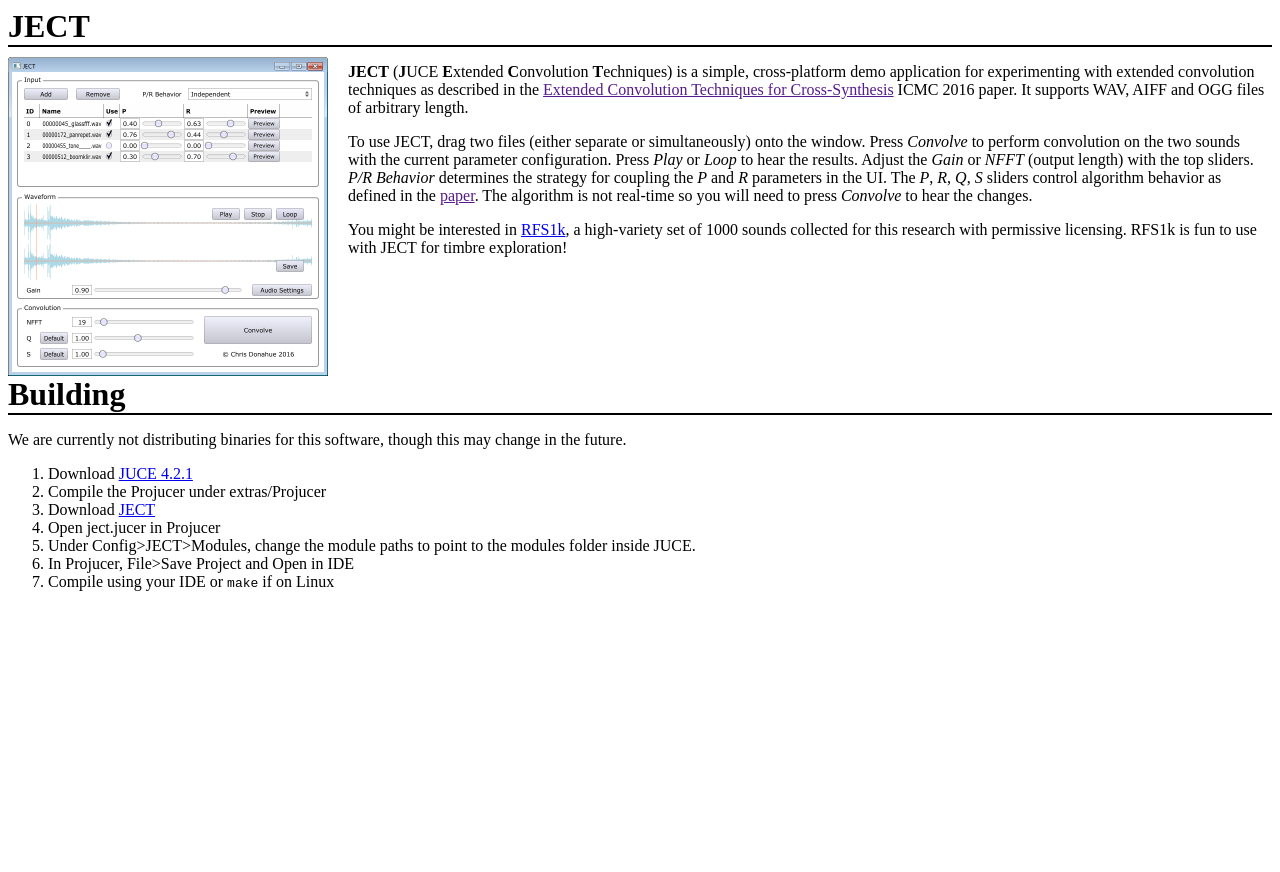
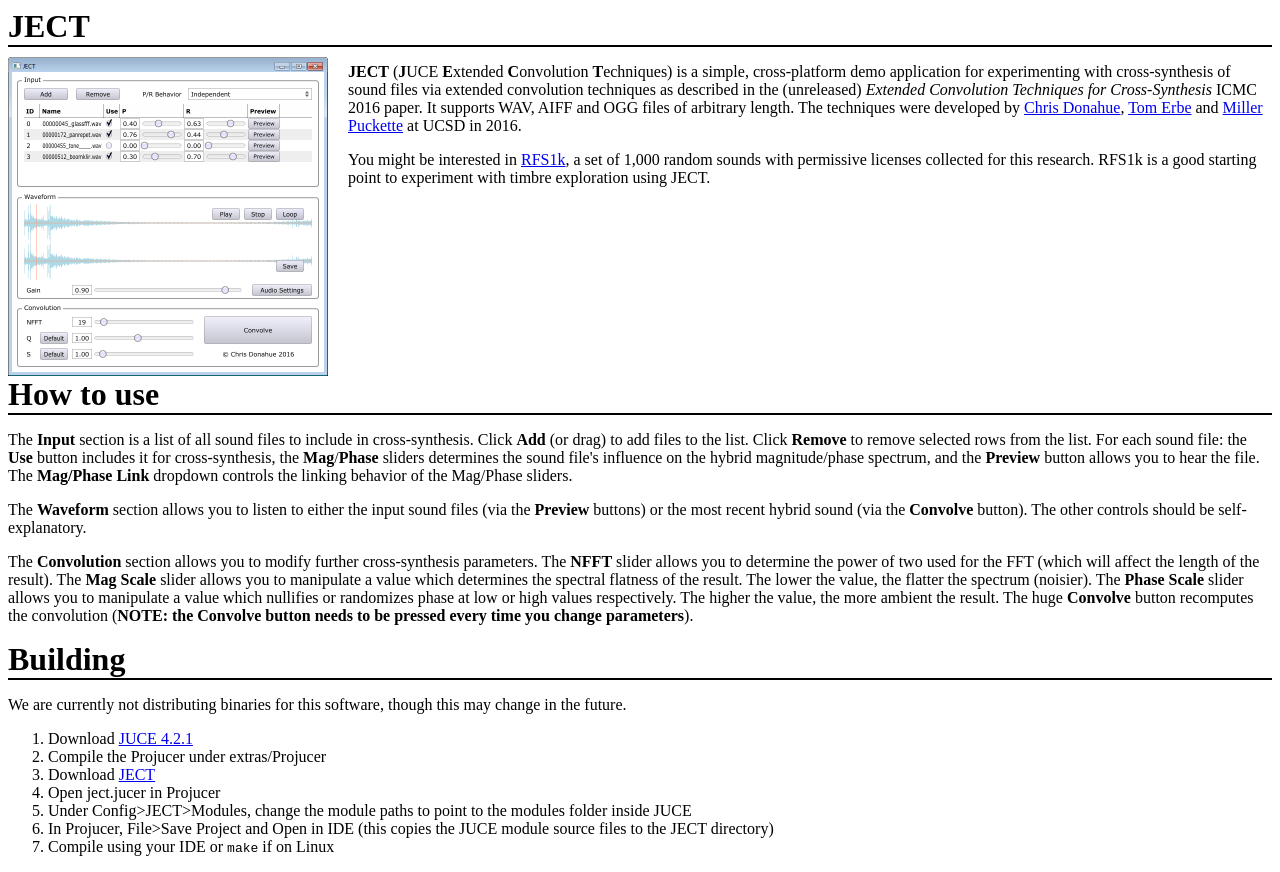
Before and after one commit to chrisdonahue/ject, a plain HTML site: page www/index.html in a window 1280 px wide. Before the commit the page ends 800 px from the top, so only its background shows below. Drawn offline with Linux system fonts and the light colour scheme.

Commit message:
updated website and parameter names

```diff
--- a/www/index.html
+++ b/www/index.html
@@ -18,10 +18,20 @@
 	<div class="title">JECT</div>
 	<div id="ss"><img src="img/ss.png"/></div>
 	<div class="text">
-		<p><b>JECT</b> (<b>J</b>UCE <b>E</b>xtended <b>C</b>onvolution <b>T</b>echniques) is a simple, cross-platform demo application for experimenting with extended convolution techniques as described in the <a href="">Extended Convolution Techniques for Cross-Synthesis</a> ICMC 2016 paper. It supports WAV, AIFF and OGG files of arbitrary length.</p>
-		<p>To use JECT, drag two files (either separate or simultaneously) onto the window. Press <i>Convolve</i> to perform convolution on the two sounds with the current parameter configuration. Press <i>Play</i> or <i>Loop</i> to hear the results. Adjust the <i>Gain</i> or <i>NFFT</i> (output length) with the top sliders. <i>P/R Behavior</i> determines the strategy for coupling the <i>P</i> and <i>R</i> parameters in the UI. The <i>P</i>, <i>R</i>, <i>Q</i>, <i>S</i> sliders control algorithm behavior as defined in the <a href="">paper</a>. The algorithm is not real-time so you will need to press <i>Convolve</i> to hear the changes.
-		<p>You might be interested in <a href="http://rfs1k.ucsd.edu/">RFS1k</a>, a high-variety set of 1000 sounds collected for this research with permissive licensing. RFS1k is fun to use with JECT for timbre exploration!</p>
+		<p><b>JECT</b> (<b>J</b>UCE <b>E</b>xtended <b>C</b>onvolution <b>T</b>echniques) is a simple, cross-platform demo application for experimenting with cross-synthesis of sound files via extended convolution techniques as described in the (unreleased) <i>Extended Convolution Techniques for Cross-Synthesis</i> ICMC 2016 paper. It supports WAV, AIFF and OGG files of arbitrary length. The techniques were developed by <a href="http://cdonahue.me">Chris Donahue</a>, <a href="http://www.soundhack.com/">Tom Erbe</a> and <a href="http://msp.ucsd.edu/">Miller Puckette</a> at UCSD in 2016.</p>
+
+		<p>You might be interested in <a href="http://rfs1k.ucsd.edu/">RFS1k</a>, a set of 1,000 random sounds with permissive licenses collected for this research. RFS1k is a good starting point to experiment with timbre exploration using JECT.</p>
 	</div>
+</section>
+<section id="instructions">
+	<div class="title">How to use</div>
+	<div class="text">
+		<p>The <b>Input</b> section is a list of all sound files to include in cross-synthesis. Click <b>Add</b> (or drag) to add files to the list. Click <b>Remove</b> to remove selected rows from the list. For each sound file: the <b>Use</b> button includes it for cross-synthesis, the <b>Mag</b>/<b>Phase</b> sliders determines the sound file's influence on the hybrid magnitude/phase spectrum, and the <b>Preview</b> button allows you to hear the file. The <b>Mag/Phase Link</b> dropdown controls the linking behavior of the Mag/Phase sliders.</p>
+
+		<p>The <b>Waveform</b> section allows you to listen to either the input sound files (via the <b>Preview</b> buttons) or the most recent hybrid sound (via the <b>Convolve</b> button). The other controls should be self-explanatory.
+
+		<p>The <b>Convolution</b> section allows you to modify further cross-synthesis parameters. The <b>NFFT</b> slider allows you to determine the power of two used for the FFT (which will affect the length of the result). The <b>Mag Scale</b> slider allows you to manipulate a value which determines the spectral flatness of the result. The lower the value, the flatter the spectrum (noisier). The <b>Phase Scale</b> slider allows you to manipulate a value which nullifies or randomizes phase at low or high values respectively. The higher the value, the more ambient the result. The huge <b>Convolve</b> button recomputes the convolution (<b>NOTE: the Convolve button needs to be pressed every time you change parameters</b>).
+		</div>
 </section>
 <section id="installation">
 	<div class="title">Building</div>
@@ -32,8 +42,8 @@
 		<li>Compile the Projucer under extras/Projucer</li>
 		<li>Download <a href="https://github.com/chrisdonahue/ject/archive/master.zip">JECT</a>
 		<li>Open ject.jucer in Projucer</li>
-		<li>Under Config>JECT>Modules, change the module paths to point to the modules folder inside JUCE.</li>
-		<li>In Projucer, File>Save Project and Open in IDE</li>
+		<li>Under Config>JECT>Modules, change the module paths to point to the modules folder inside JUCE</li>
+		<li>In Projucer, File>Save Project and Open in IDE (this copies the JUCE module source files to the JECT directory)</li>
 		<li>Compile using your IDE or <code>make</code> if on Linux</li>
 	</ol>
 	</div>
```
Also changed, not shown: 5 other files.
